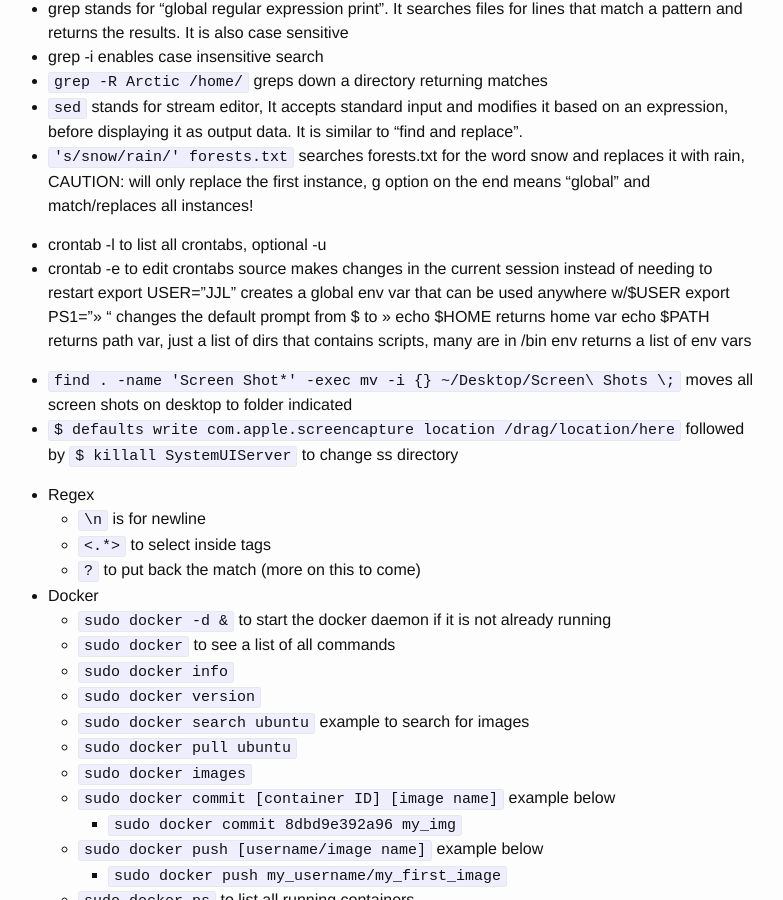
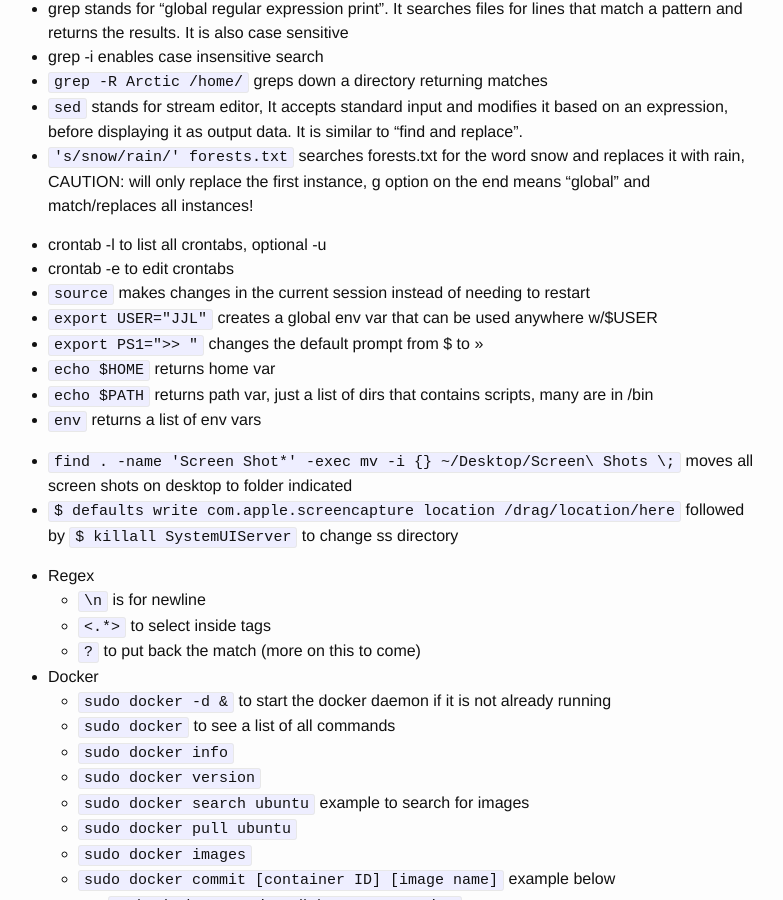
Before and after one commit to josephlei/jjl-website, a Jekyll site: the page built from _posts/2015-06-13-tips-and-tricks.markdown, in a window 1280 px wide and 900 px high, scrolled down 3212 px. Shown: the whole window, without its empty margins (252-1035 px from the left). Built offline with Jekyll 4.4.1, drawn with Linux system fonts in a browser that asks for light colours.

Commit message:
direct shell update

```diff
--- a/_posts/2015-06-13-tips-and-tricks.markdown
+++ b/_posts/2015-06-13-tips-and-tricks.markdown
@@ -120,12 +120,12 @@ published: true
 
 * crontab -l to list all crontabs, optional -u <user>
 * crontab -e to edit crontabs
-source makes changes in the current session instead of needing to restart
-export USER="JJL" creates a global env var that can be used anywhere w/$USER
-export PS1=">> " changes the default prompt from $ to >>
-echo $HOME returns home var
-echo $PATH returns path var, just a list of dirs that contains scripts, many are in /bin
-env returns a list of env vars
+* `source` makes changes in the current session instead of needing to restart
+* `export USER="JJL"` creates a global env var that can be used anywhere w/$USER
+* `export PS1=">> "` changes the default prompt from $ to >>
+* `echo $HOME` returns home var
+* `echo $PATH` returns path var, just a list of dirs that contains scripts, many are in /bin
+* `env` returns a list of env vars
 
 * `find . -name 'Screen Shot*' -exec mv -i {} ~/Desktop/Screen\ Shots \;` moves all screen shots on desktop to folder indicated
 * `$ defaults write com.apple.screencapture location /drag/location/here` followed by `$ killall SystemUIServer` to change ss directory
```
